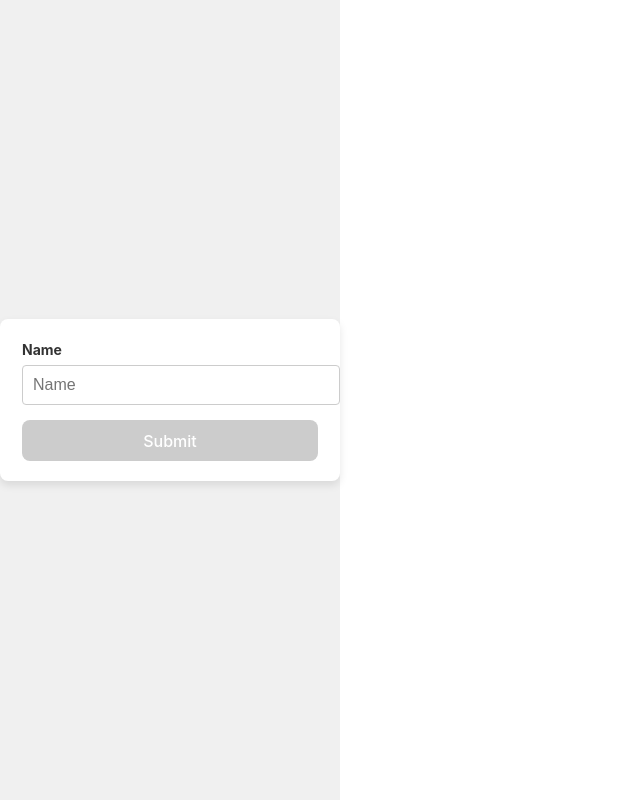
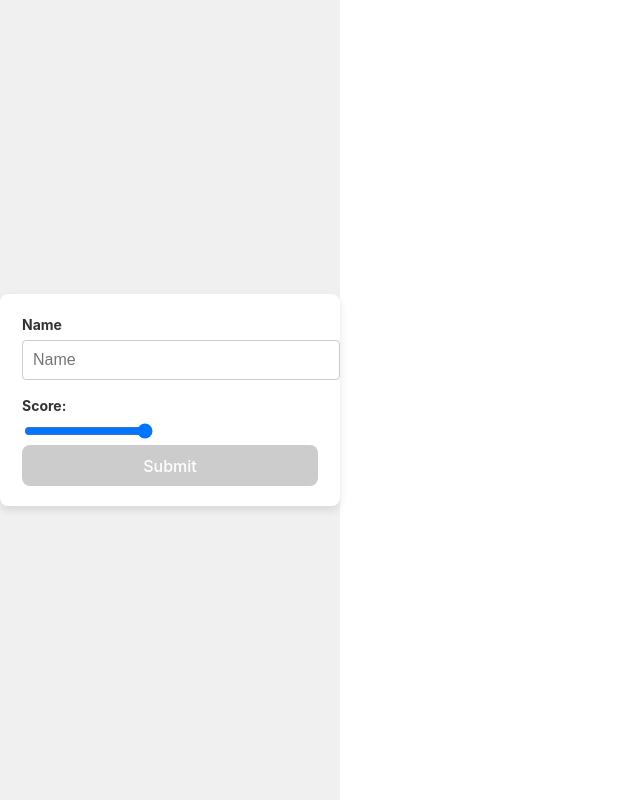
Before and after one commit to nawagirwacatherine/lemon-restaurant, a React (Vite) app in the folder little-lemon-restaurant/: page / in a window 1280 px wide. Shown: the whole page, without its empty margins (0-640 px from the left). Built offline with nearby package versions, Linux system fonts and the light colour scheme.

Commit message:
Added a div for score

```diff
--- a/little-lemon-restaurant/src/App.jsx
+++ b/little-lemon-restaurant/src/App.jsx
@@ -68,6 +68,11 @@ function App(){
        name="name"
        value={name} onChange={e => setName(e.target)} />
      </div>
+
+     <div className="field">
+      <label htmlFor="range">Score:</label>
+      <input type="range" min="0" max="10" />
+     </div>
      <button disabled={!name} type="submit">Submit</button>
         </fieldset>
 
```
